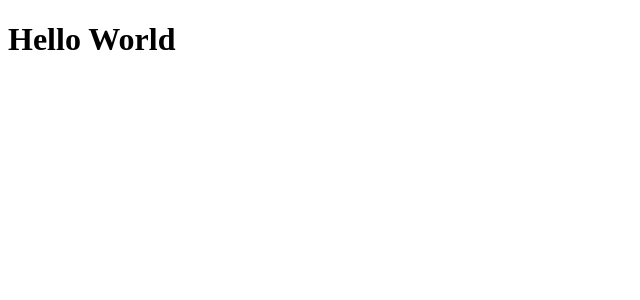
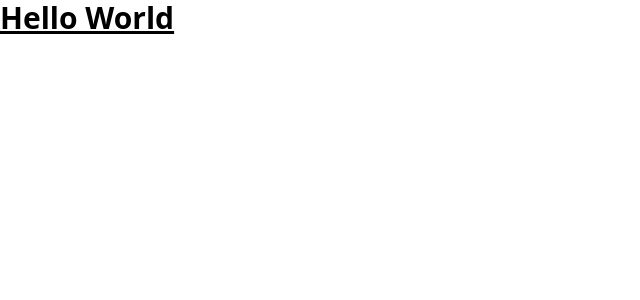
Before and after one commit to jeffersonshibuya/mashup-template, a React (Vite) app: page / in a window 1280 px wide. Shown: the top 300 px of the page, without its empty margins (0-640 px from the left). Built offline with nearby package versions, Linux system fonts and the light colour scheme.

Commit message:
Added and configured tailwindcss

```diff
--- /dev/null
+++ b/postcss.config.cjs
@@ -0,0 +1,6 @@
+module.exports = {
+  plugins: {
+    tailwindcss: {},
+    autoprefixer: {},
+  },
+}
--- a/src/App.tsx
+++ b/src/App.tsx
@@ -1,6 +1,8 @@
 import { HashRouter, Route, Routes } from 'react-router-dom';
 import Home from './pages/Home';
 import NotFound from './pages/NotFound';
+
+import './index.css'
 
 export function App() {
   return (
--- /dev/null
+++ b/src/index.css
@@ -0,0 +1,3 @@
+@tailwind base;
+@tailwind components;
+@tailwind utilities;
--- a/src/pages/Home.tsx
+++ b/src/pages/Home.tsx
@@ -1,5 +1,5 @@
 function Home() {
-  return <h1>Hello World</h1>;
+  return <h1 className="text-3xl font-bold underline">Hello World</h1>;
 }
 
 export default Home;
--- /dev/null
+++ b/tailwind.config.cjs
@@ -0,0 +1,11 @@
+/** @type {import('tailwindcss').Config} */
+module.exports = {
+  content: [
+    "./index.html",
+    "./src/**/*.{js,ts,jsx,tsx}",
+  ],
+  theme: {
+    extend: {},
+  },
+  plugins: [],
+}
--- a/tsconfig.json
+++ b/tsconfig.json
@@ -19,6 +19,7 @@
   "include": [
     "vite.config.ts",
     ".eslintrc.cjs",
+    "tailwindcss.config.cjs",
     "src",
   ],
   "references": [{ "path": "./tsconfig.node.json" }]
```
Also changed, not shown: package.json (+5 -2 lines), .eslintrc.cjs, 2 other files (tests, documents, lock files or other folders).
